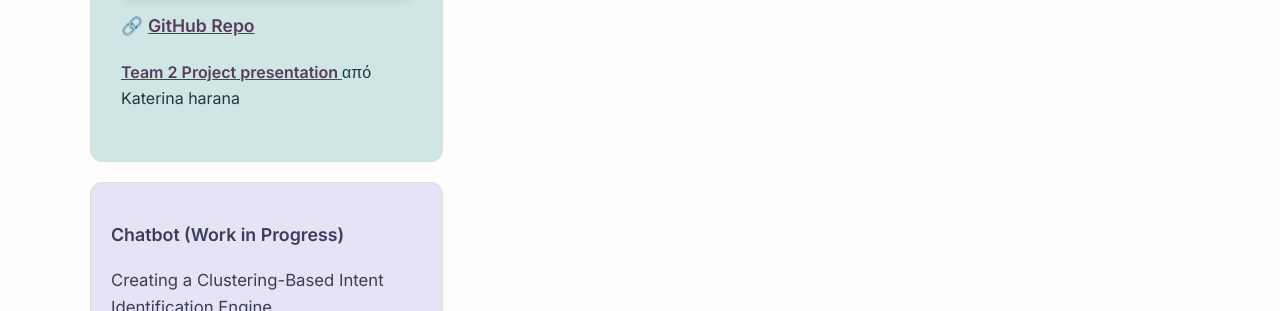
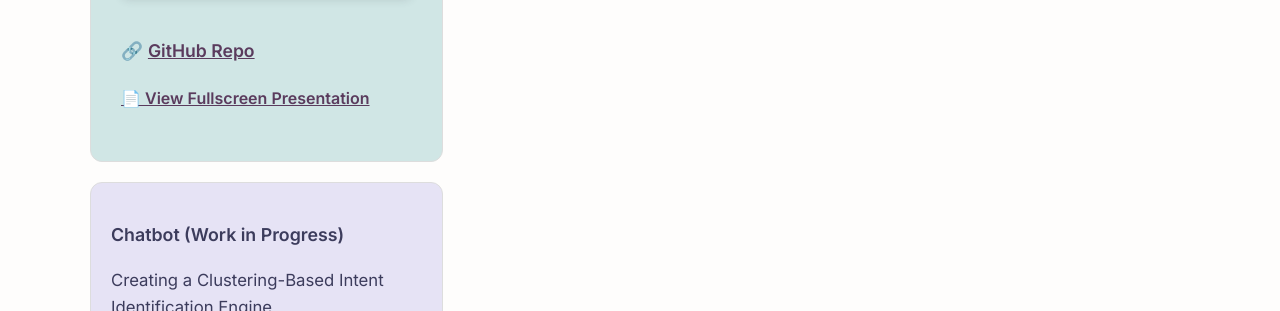
Before and after one commit to katerinaharana/katerinaharana.github.io, a plain HTML site: page index.html in a window 1280 px wide. Shown: the part 1123-1434 px from the top of the page. Drawn offline with Linux system fonts and the light colour scheme.

Commit message:
Update index.html

```diff
--- a/index.html
+++ b/index.html
@@ -204,10 +204,11 @@
     src="https://www.canva.com/design/DAGktwBkV8U/F7_mr8fK4zZ1dc6CR66Tlw/view?embed" allowfullscreen="allowfullscreen" allow="fullscreen">
   </iframe>
 </div>
+<br>
  <p>
             🔗 <a href="https://github.com/katerinaharana/Team-2-Project" target="_blank">GitHub Repo</a>
           </p>
-<a href="https:&#x2F;&#x2F;www.canva.com&#x2F;design&#x2F;DAGktwBkV8U&#x2F;F7_mr8fK4zZ1dc6CR66Tlw&#x2F;view?utm_content=DAGktwBkV8U&amp;utm_campaign=designshare&amp;utm_medium=embeds&amp;utm_source=link" target="_blank" rel="noopener"> Team 2 Project presentation </a> από Katerina harana
+<a href="https:&#x2F;&#x2F;www.canva.com&#x2F;design&#x2F;DAGktwBkV8U&#x2F;F7_mr8fK4zZ1dc6CR66Tlw&#x2F;view?utm_content=DAGktwBkV8U&amp;utm_campaign=designshare&amp;utm_medium=embeds&amp;utm_source=link" target="_blank" rel="noopener"> 📄  View Fullscreen Presentation </a>
             </a>
           </p>
         </div>
```
